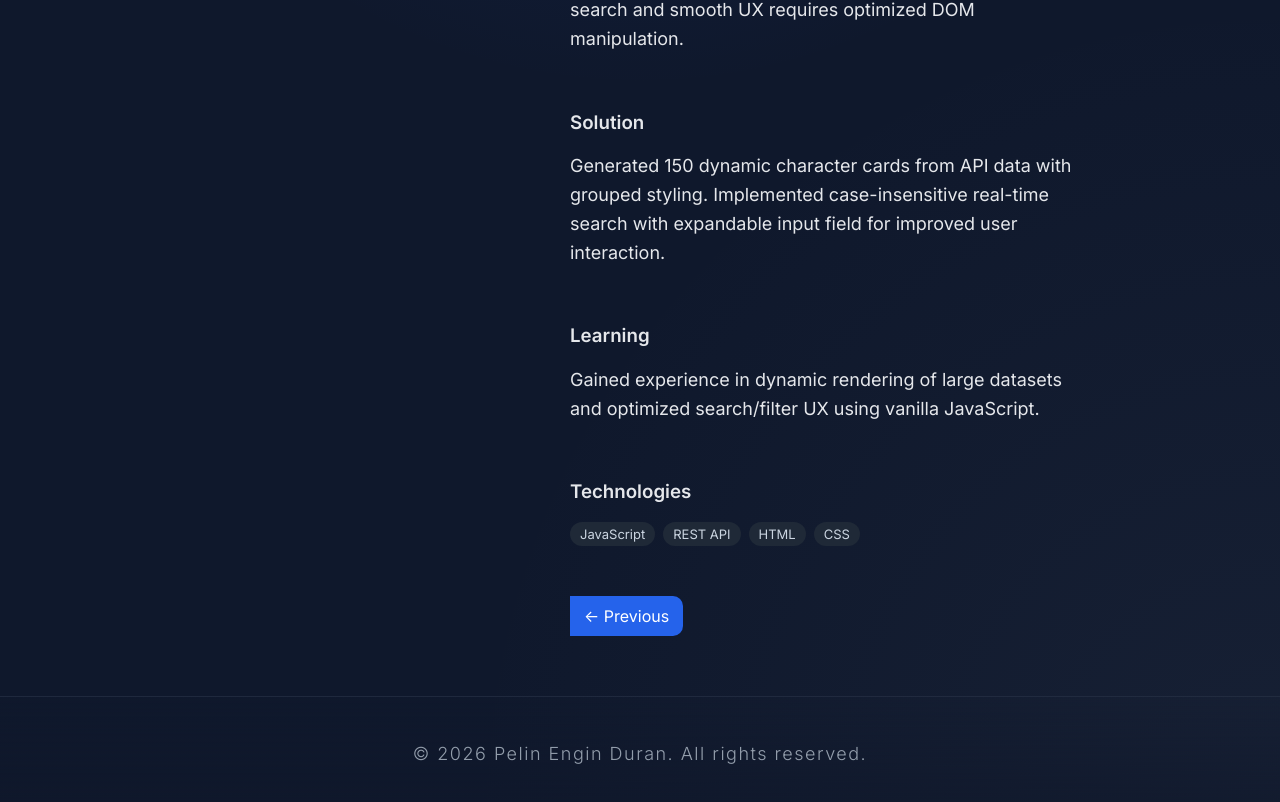
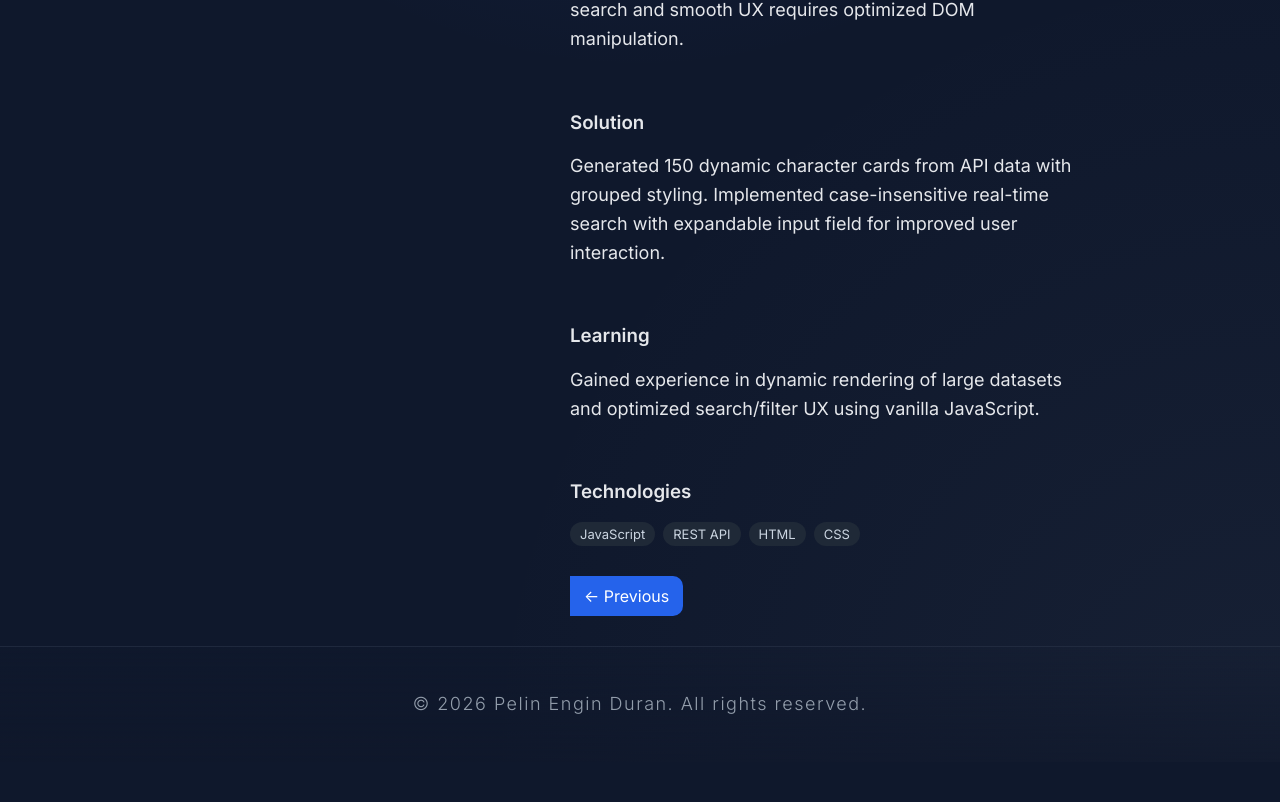
Before and after one commit to PelinEnginDuran/portfolio, a React (Vite) app: page /case/character-cards in a window 1280 px wide. Shown: the part 492-1294 px from the top of the page. After the commit the page ends 1254 px from the top, so only its background shows below. Built offline with nearby package versions, Linux system fonts and the light colour scheme.

Commit message:
style fix

```diff
--- a/src/styles/main.scss
+++ b/src/styles/main.scss
@@ -112,11 +112,11 @@ li {
 
 
 .contact {
-  min-height: 100vh;
+   flex: 1;
+  box-sizing: border-box;
   display: flex;
   flex-direction: column;
   align-items: center;
-
   gap: var(--space-xl);
   padding: var(--space-xl) 20px;
 }
@@ -355,7 +355,7 @@ li {
 .hero {
   padding: 90px 0 40px;
   position: relative;
-  overflow: visible;
+  overflow: hidden;
 }
 
 .hero::before {
@@ -673,6 +673,9 @@ li {
 
 
 .nav-arrows .prev {
+  left: 0;
+  top: 50%;
+  transform: translateY(-50%);
   border-top-left-radius: 0;
   border-bottom-left-radius: 0;
 }
@@ -740,7 +743,6 @@ li {
   width: 100%;
   text-align: center;
   padding: 25px 9px;
-  margin-top: 60px;
   font-size: 12px !important;
   font-weight: 300 !important;
   font-family: "Inter", sans-serif;
```
Also changed, not shown: src/pages/Contact.tsx (+3 -6 lines).
